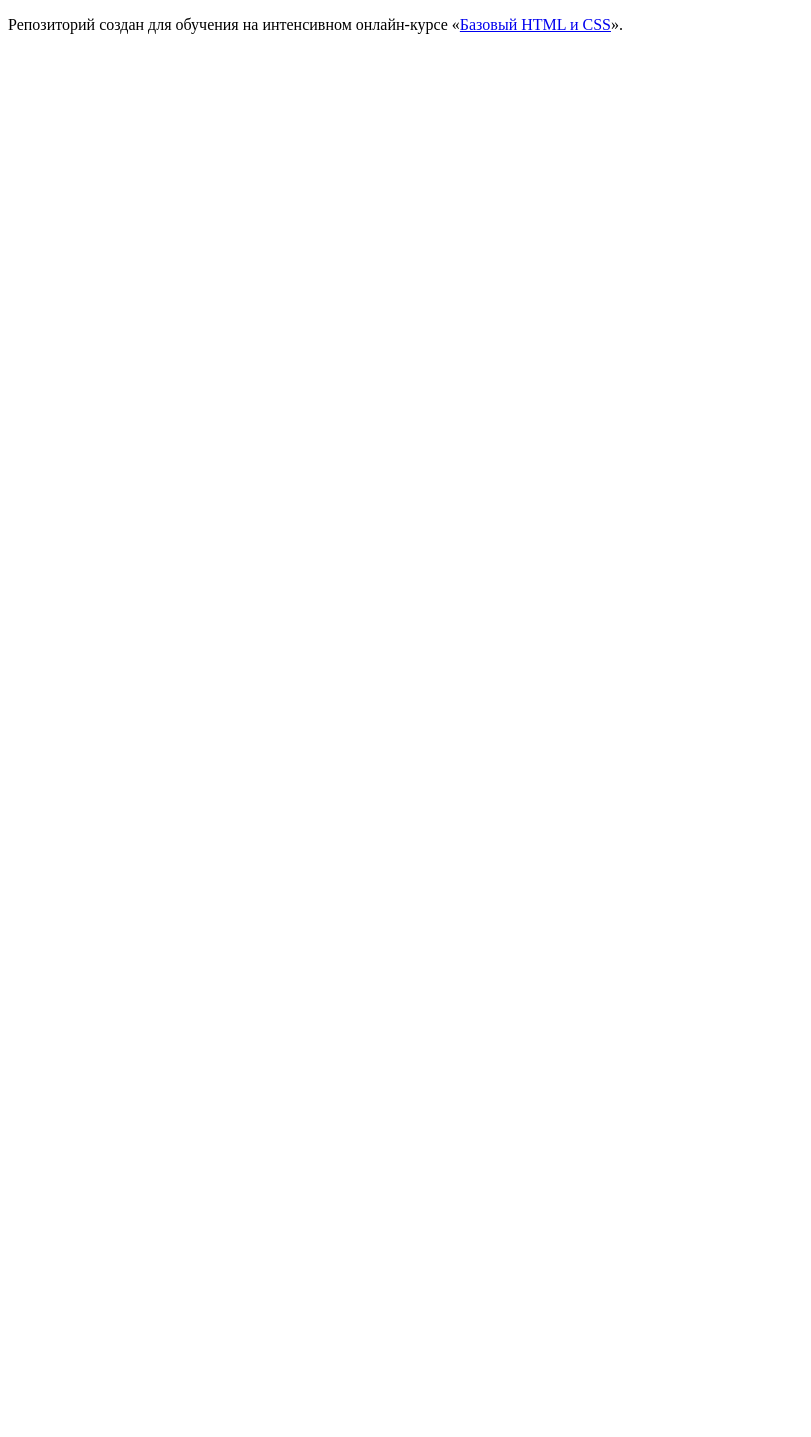
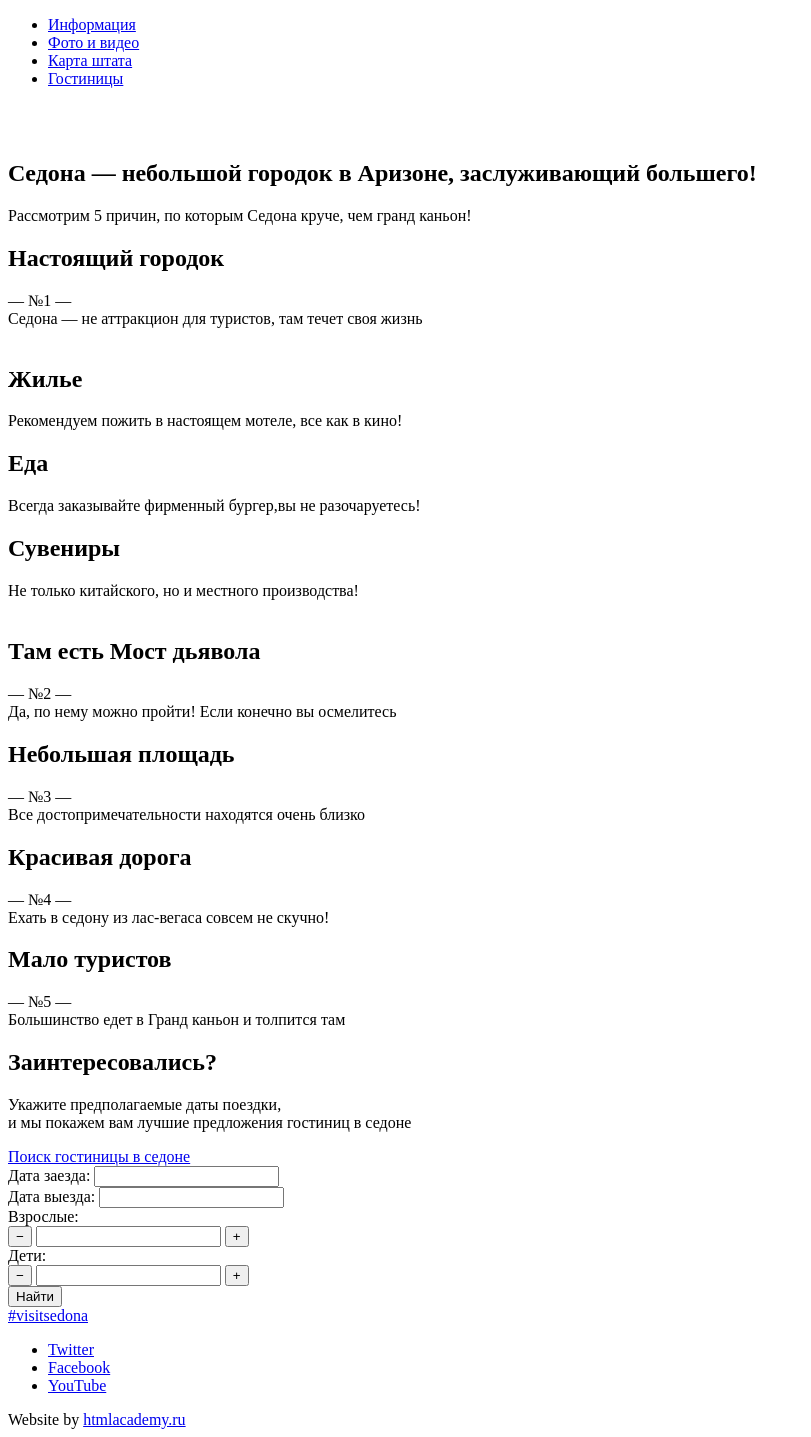
Before and after one commit to kolguev/560455-sedona, a plain HTML site: page index.html in a window 1280 px wide. Shown: the whole page, without its empty margins (0-811 px from the left). Before the commit the page ends 800 px from the top, so only its background shows below. Drawn offline with Linux system fonts and the light colour scheme.

Commit message:
Добавил html разметку
Файлы index.html и search-hotels.html

```diff
--- a/index.html
+++ b/index.html
@@ -1,12 +1,156 @@
 <!DOCTYPE html>
 <html lang="ru">
-  <head>
-    <meta charset="utf-8">
-    <title>HTML Academy: Седона</title>
-  </head>
-  <body>
-
-    <p>Репозиторий создан для обучения на интенсивном онлайн‑курсе «<a href="https://htmlacademy.ru/intensive/htmlcss">Базовый HTML и CSS</a>».</p>
-
-  </body>
+<head>
+  <meta charset="utf-8">
+  <title>Курорт: Седона</title>
+  <link rel="stylesheet" href="#">
+  <link rel="stylesheet" href="#">
+</head>
+<body>
+  <div>
+    <header>
+      <nav>
+        <ul>
+          <li>
+            <a href="index.html#info">Информация</a>
+          </li>
+          <li>
+            <a href="#">Фото и видео</a>
+          </li>
+          <li>
+            <a href="#">Карта штата</a>
+          </li>
+          <li>
+            <a href="hotels.html">Гостиницы</a>
+          </li>
+        </ul>
+      </nav>
+      <div> <!-- logo -->
+        <a>
+          <img>
+        </a>
+      </div>
+      <div> <!-- header picture -->
+        <img>
+      </div>
+    </header>
+    <main>
+      <article>
+        <header>
+          <h1>Cедона — небольшой городок в Aризоне, заслуживающий большего!</h1>
+          <p>Рассмотрим 5 причин, по которым Седона круче, чем гранд каньон!</p>
+        </header>
+		<!-- 1 section -->
+        <section>
+          <div>
+            <h2>Настоящий городок</h2>
+            <div>— №1 —</div>
+            <div>Седона — не аттракцион для туристов, там течет своя жизнь</div>
+          </div>
+          <div>
+            <img>
+          </div>
+        </section>
+        <!-- 2 section -->
+        <section>
+          <div>
+            <h2>Жилье</h2>
+            <div>Рекомендуем пожить в настоящем мотеле, все как в кино!</div>
+          </div>
+          <div>
+            <h2>Еда</h2>
+            <div>Всегда заказывайте фирменный бургер,вы не разочаруетесь!</div>
+          </div>
+          <div>
+            <h2>Сувениры</h2>
+            <div>Не только китайского, но и местного производства!</div>
+          </div>
+        </section>
+        <!-- 3 section -->
+        <section>
+          <div>
+            <img>
+          </div>
+          <div>
+            <h2>Там есть Мост дьявола</h2>
+            <div>— №2 —</div>
+            <div>Да, по нему можно пройти! Если конечно вы осмелитесь</div>
+          </div>
+        </section>
+        <!-- 4 section -->
+        <section>
+          <div>
+            <h2>Небольшая площадь</h2>
+            <div>— №3 —</div>
+            <div>Все достопримечательности находятся очень близко</div>
+          </div>
+          <div>
+            <h2>Красивая дорога</h2>
+            <div>— №4 —</div>
+            <div>Ехать в седону из лас-вегаса совсем не скучно!</div>
+          </div>
+          <div>
+            <h2>Мало туристов</h2>
+            <div>— №5 —</div>
+            <div>Большинство едет в Гранд каньон и толпится там</div>
+          </div>
+        </section>
+      </article>
+	  <!-- 5 section -->
+      <section>
+        <h2>Заинтересовались?</h2>
+        <p>Укажите предполагаемые даты поездки,<br>и мы покажем вам лучшие предложения гостиниц в седоне</p>
+        <a href="#">Поиск гостиницы в седоне</a>
+        <form>
+          <div>
+            <label>Дата заезда:</label>
+            <input type="text">
+          </div>
+          <div>
+            <label>Дата выезда:</label>
+            <input type="text">
+          </div>
+          <div>
+            <div>
+              <label>Взрослые:</label>
+              <div>
+                <button type="button">−</button>
+                <input type="text">
+                <button type="button">+</button>
+              </div>
+            </div>
+            <div>
+              <label>Дети:</label>
+              <div>
+                <button type="button">−</button>
+                <input type="text">
+                <button>+</button>
+              </div>
+            </div>
+          </div>
+          <button type="submit">Найти</button>
+        </form>
+      </section>
+      <div></div> <!-- google map -->
+    </main>
+    <footer>
+      <a href="http://visitsedona.com/">#visitsedona</a>
+      <ul> <!-- social links -->
+        <li>
+			<a href="#">Twitter</a>
+		</li>
+		<li>
+			<a href="#">Facebook</a>
+		</li>
+		<li>
+			<a href="#">YouTube</a>
+		</li>
+      </ul>
+      <div> <!-- copyright -->
+        Website by
+        <a href="https://htmlacademy.ru/">htmlacademy.ru</a>
+      </div>
+    </footer>
+  </div>
+</body>
 </html>
```
Also changed, not shown: search-hotels.html (added, +144 -0 lines).
